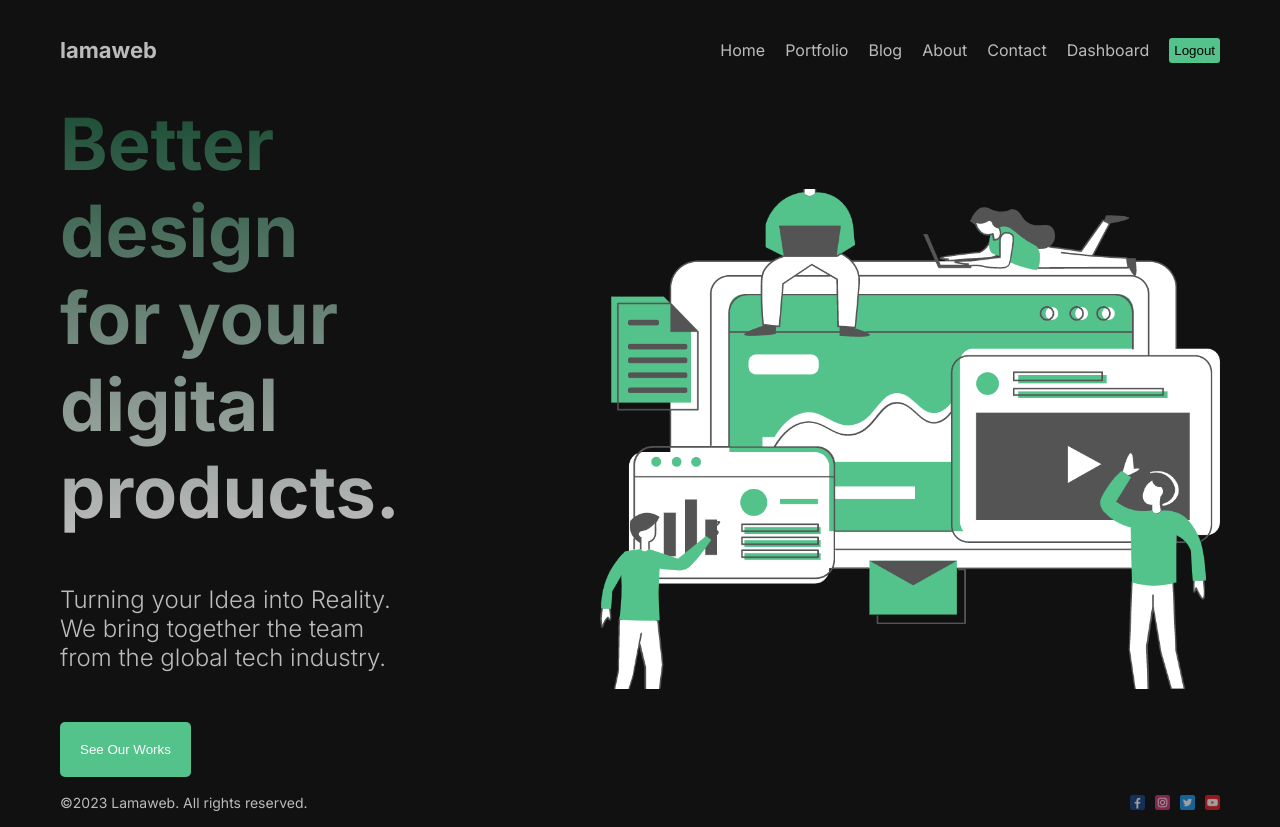
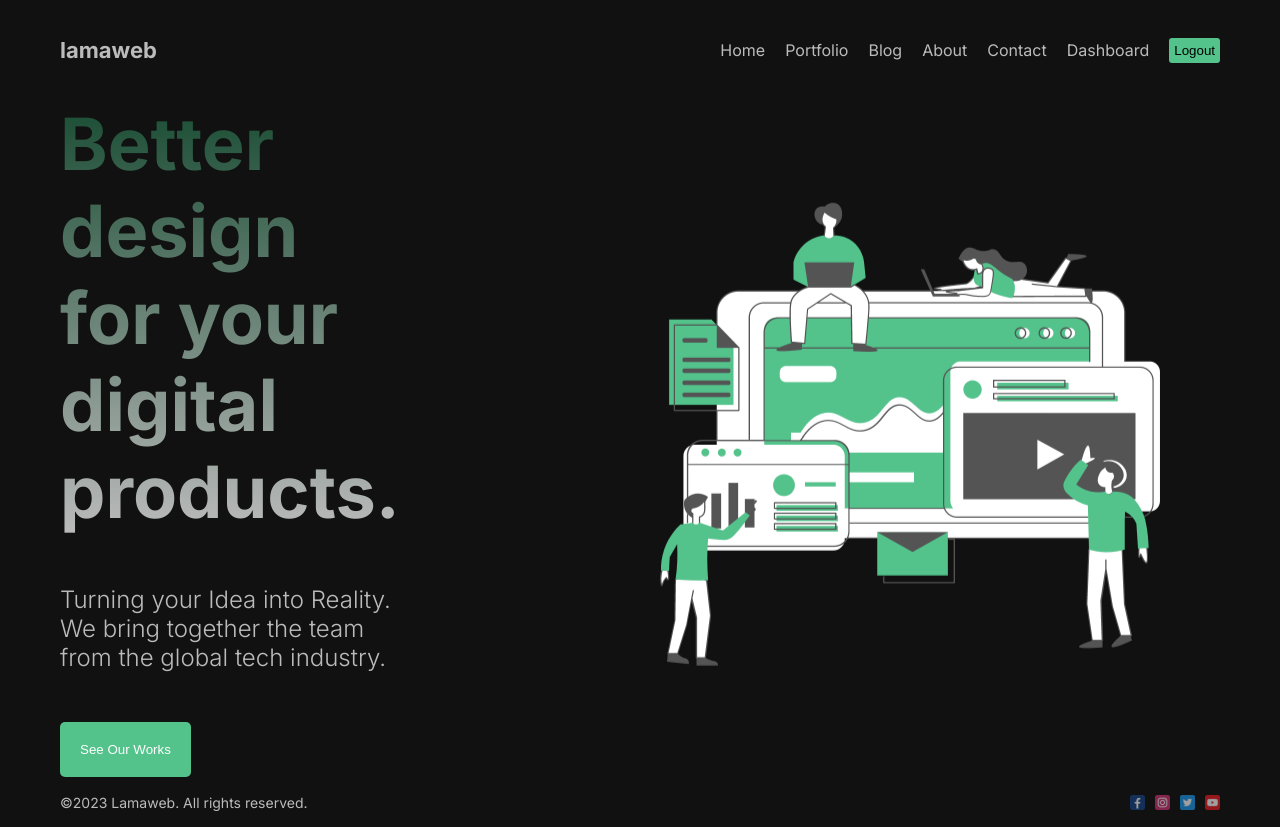
Before and after one commit to brettl1991/next-app, a Next.js app: page / in a window 1280 px wide. Built offline with nearby package versions, Linux system fonts and the light colour scheme.

Commit message:
feat: add animation to home page image

```diff
--- a/src/app/page.module.css
+++ b/src/app/page.module.css
@@ -26,5 +26,15 @@
 .img {
   width: 100%;
   height: 500px;
-  object-fit: cover;
+  object-fit: contain;
+  animation: move 3s infinite ease alternate;
 }
+
+@keyframes move {
+  from {
+    transform: translateY(-10px);
+  }
+  to {
+    transform: translateY(10px);
+  }
+}
```
